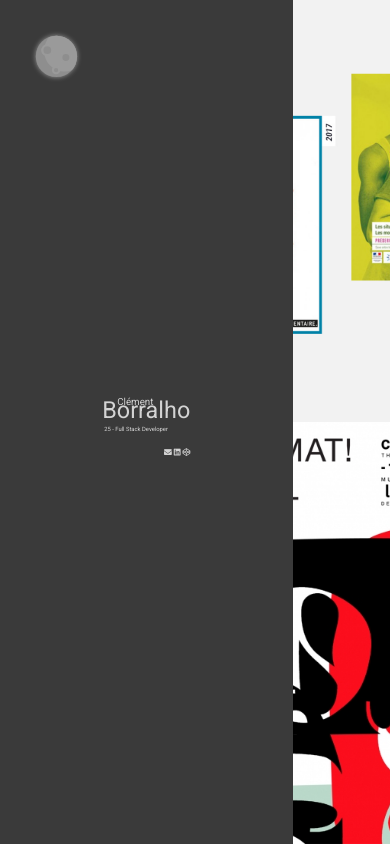
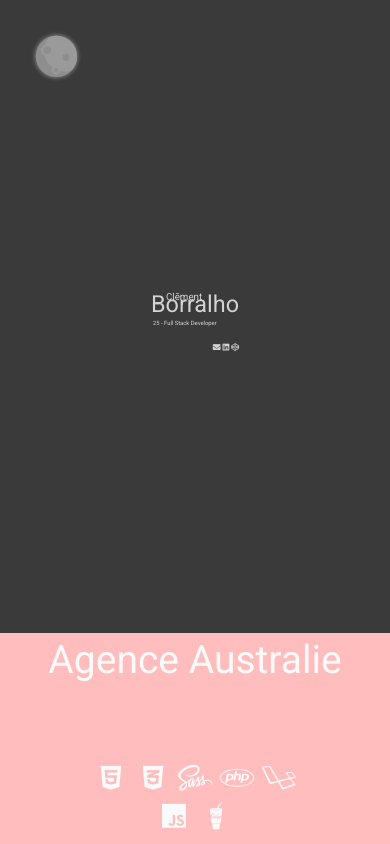
Before and after one commit to c8rriboo/c8rriboo.github.io, a website: page index.html in a window 390 px wide. Drawn offline with Linux system fonts and the light colour scheme.

Commit message:
Another one

```diff
--- a/dev/js/app.js
+++ b/dev/js/app.js
@@ -2,6 +2,9 @@ $(document).ready(function() {
 
 	resetGRadientScroll();
 	realAge();
+
+	var isMobile = /Android|webOS|iPhone|iPad|iPod|BlackBerry|IEMobile|Opera Mini/i.test(navigator.userAgent);
+	console.log(isMobile);
 
 	function resetGRadientScroll() {
 		$('.gradient-scroll').removeClass('gradient-scroll').addClass('gradient-scroll');
@@ -21,6 +24,7 @@ $(document).ready(function() {
 
 	var container = document.getElementById('c8rriboo');
 
+	if (!isMobile) {
 		if (container.addEventListener) {
 			// IE9, Chrome, Safari, Opera
 			container.addEventListener("mousewheel", doScroll, false);
@@ -29,6 +33,7 @@ $(document).ready(function() {
 		}
 		// IE 6/7/8
 		else container.attachEvent("onmousewheel", doScroll);
+	}
 
 
 	function doScroll(e) {
--- a/dev/scss/app.scss
+++ b/dev/scss/app.scss
@@ -348,3 +348,72 @@ body {
 	    100%{opacity: 0}
 	}
 }
+
+@media screen and (max-width: 769px) {
+	#c8rriboo {
+		overflow: scroll;
+
+		section {
+			width: 100%;
+
+			&:last-child {
+				display: none;
+			}
+		}
+
+		.block{
+			&.medium-one {
+				width: 100vw;
+				height: 75vh;
+			}
+
+			&.small-one {
+				width: 100vw;
+				height: 75vh;
+
+				.slide-info {
+					position: relative;
+					top: auto;
+					left: auto;
+
+					transform: none;
+
+					height: 25vh;
+
+					opacity: 1;
+
+					&:hover {
+						width: 100vw;
+						height: 25vh;
+					}
+
+					h2 {
+						margin: 0;
+
+						font-size: 10vw;
+
+						padding: 1vh 0 0;
+					}
+
+					ul {
+						bottom: 1vh;
+
+						li {
+							font-size: 7vw;
+						}
+					}
+				}
+
+				.slides-container {
+					position: relative;
+					top: auto;
+					left: auto;
+
+					transform: none;
+
+					height: 50vh;
+				}
+			}
+		}
+	}
+}
--- a/index.html
+++ b/index.html
@@ -1,8 +1,8 @@
 <!DOCTYPE html>
-	<title>Clément Borralho</title>
+	<title>Cl&emacr;ment Borralho</title>
 	<link rel="stylesheet" href="https://use.fontawesome.com/releases/v5.4.1/css/all.css" integrity="sha384-5sAR7xN1Nv6T6+dT2mhtzEpVJvfS3NScPQTrOxhwjIuvcA67KV2R5Jz6kr4abQsz" crossorigin="anonymous">
 	<link rel="stylesheet" type="text/css" href="src/css/app.css">
-<html>
+<html lang="fr">
 	<body>
 		<div id="c8rriboo">
 			<section>
@@ -18,7 +18,7 @@
 					</div>
 
 					<div class="header p14">
-						<h1><small>Clément</small> <br> Borralho</h1>
+						<h1><small>Cl&emacr;ment</small> <br> Borralho</h1>
 						<div class="desc"><span class="age">25</span> - Full Stack Developer</div>
 						<div class="social">
 							<a href="mailto:clement.s.borralho@gmail.com"><i class="fas fa-envelope"></i></a>
@@ -176,7 +176,7 @@
 				<!-- potes vs realite -->
 				<div class="block small-one">
 					<a href="https://www.onsexprime.fr/extension/onsexprime/tools/app-potes/index.html" target="_blank" class="slide-info">
-						<h2>Potes vs Réalité</h2>
+						<h2>Potes vs R&emacr;alit&emacr;</h2>
 						<ul class="stack">
 							<li><i class="fab fa-fw fa-html5"></i> <div class="desc">Html</div></li>
 							<li><i class="fab fa-fw fa-css3-alt"></i> <div class="desc">Css</div></li>
@@ -246,7 +246,7 @@
 					</div>
 
 					<div class="header p14">
-						<h1><small>Clément</small> <br> Borralho</h1>
+						<h1><small>Cl&emacr;ment</small> <br> Borralho</h1>
 						<div class="desc"><span class="age">25</span> - Full Stack Developer</div>
 						<div class="social">
 							<a href="mailto:clement.s.borralho@gmail.com"><i class="fas fa-envelope"></i></a>
@@ -404,7 +404,7 @@
 				<!-- potes vs realite -->
 				<div class="block small-one">
 					<a href="https://www.onsexprime.fr/extension/onsexprime/tools/app-potes/index.html" target="_blank" class="slide-info">
-						<h2>Potes vs Réalité</h2>
+						<h2>Potes vs R&emacr;alit&emacr;</h2>
 						<ul class="stack">
 							<li><i class="fab fa-fw fa-html5"></i> <div class="desc">Html</div></li>
 							<li><i class="fab fa-fw fa-css3-alt"></i> <div class="desc">Css</div></li>
```
Also changed, not shown: src/css/app.css, src/js/app.js. Lines whose indentation alone changed are shown as unchanged.
